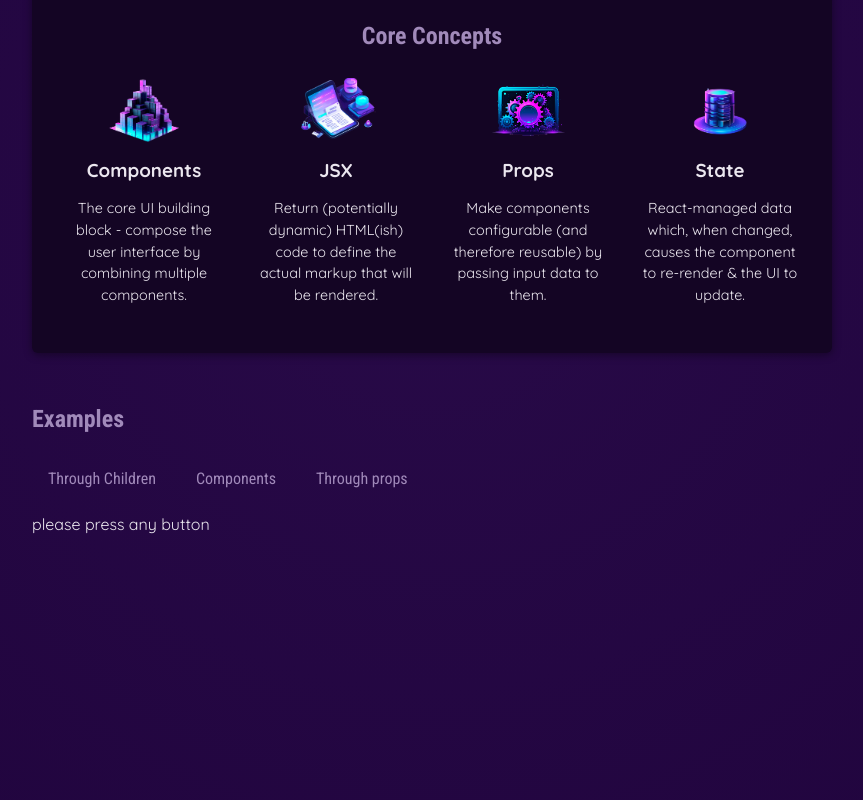
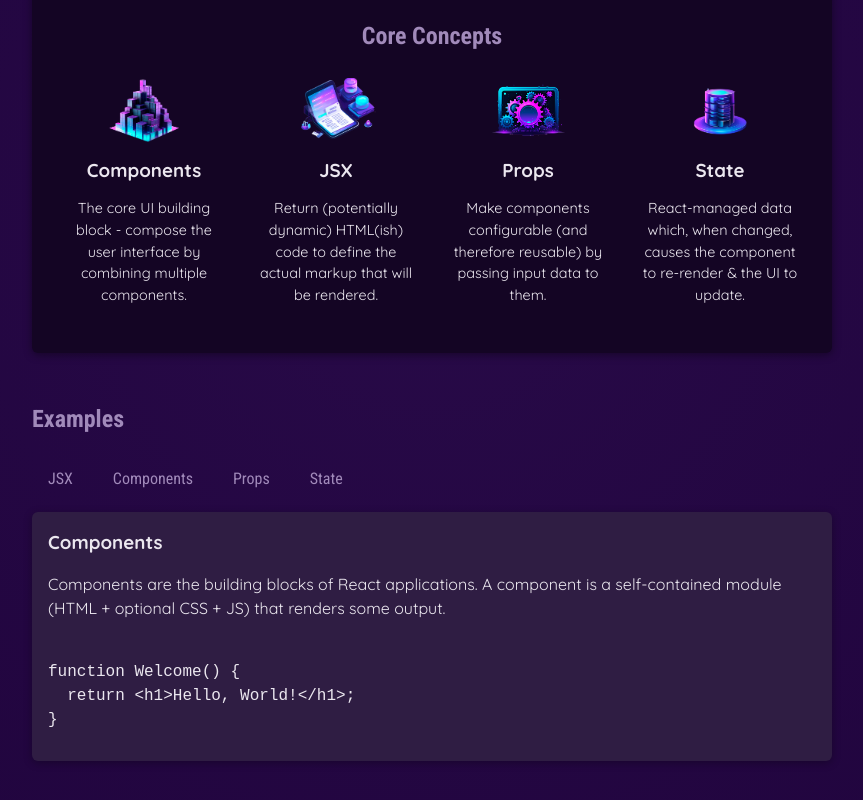
Before and after one commit to arham777/FrontEnd-Dev, a React (Vite) app in the folder 01-starting-project/: page / in a window 1280 px wide. Shown: the part 406-1206 px from the top of the page, without its empty margins (208-1071 px from the left). Built offline with nearby package versions, Linux system fonts and the light colour scheme.

Commit message:
data-useState

```diff
--- a/01-starting-project/src/App.jsx
+++ b/01-starting-project/src/App.jsx
@@ -9,14 +9,15 @@ import CompImg  from './assets/components.png';
 import UiImg  from './assets/jsx-ui.png';
 import StateImg  from './assets/state-mgmt.png';
 
-import { CORE_CONCEPTS } from './data';
+import { CORE_CONCEPTS, EXAMPLES } from './data';
 import TabButton from './components/TabButton/TabButton';
 import { useState } from "react";
 
 
 
 function App() {
-    const [selectedTopic, setSelectedTopic ] = useState('please press any button');
+    // const [selectedTopic, setSelectedTopic ] = useState('please press any button');
+    const [selectedTopic, setSelectedTopic ] = useState('components');
 
   // const xyz = ()=>{
   //   console.log("Hello World-parent");
@@ -69,17 +70,30 @@ function App() {
           <TabButton  >Through Children</TabButton>
           <TabButton title='Through props' ></TabButton>
           <TabButton title='Through props' ></TabButton> */}
-          <TabButton select={()=>{xyz('Through children')}} >Through Children</TabButton>
-          <TabButton select={()=>{xyz('Components')}} >Components</TabButton>
-          <TabButton select={()=>{xyz('Through props')}} title='Through props'></TabButton>
 
           {/* <TabButton select={xyz} >Through Children</TabButton>
           <TabButton select={xyz} title='Through props' ></TabButton>
           <TabButton select={xyz} title='Through props' ></TabButton>
           <TabButton select={xyz} >Components</TabButton> */}
 
+          {/* <TabButton select={()=>{xyz('Through children')}} >Through Children</TabButton>
+          <TabButton select={()=>{xyz('Components')}} >Components</TabButton>
+          <TabButton select={()=>{xyz('Through props')}} title='Through props'></TabButton>  */}
+
+          <TabButton select={()=>{xyz('jsx')}} >JSX</TabButton>
+          <TabButton select={()=>{xyz('components')}} >Components</TabButton>
+          <TabButton select={()=>{xyz('props')}} >Props</TabButton>
+          <TabButton select={()=>{xyz('state')}} title='State'></TabButton>
+
         </menu>
-        {DynamicContent}
+        {/* {DynamicContent} */}
+        <div id='tab-content' >
+            <h3>{EXAMPLES[selectedTopic].title}</h3>
+            <p>{EXAMPLES[selectedTopic].description}</p>
+            <pre>
+              <code>{EXAMPLES[selectedTopic].code}</code>
+            </pre>
+        </div>
         </section>
 
       </main>
```
